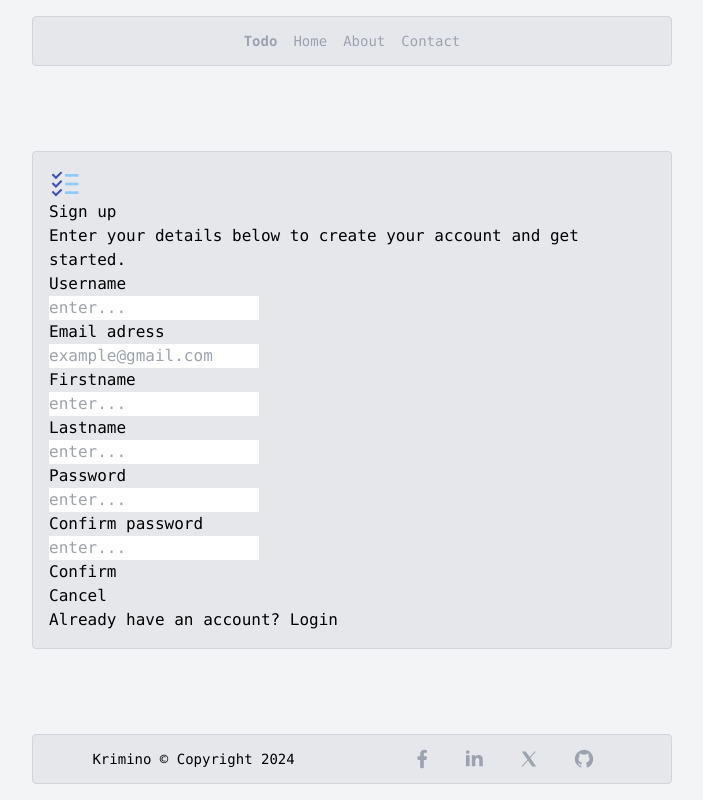
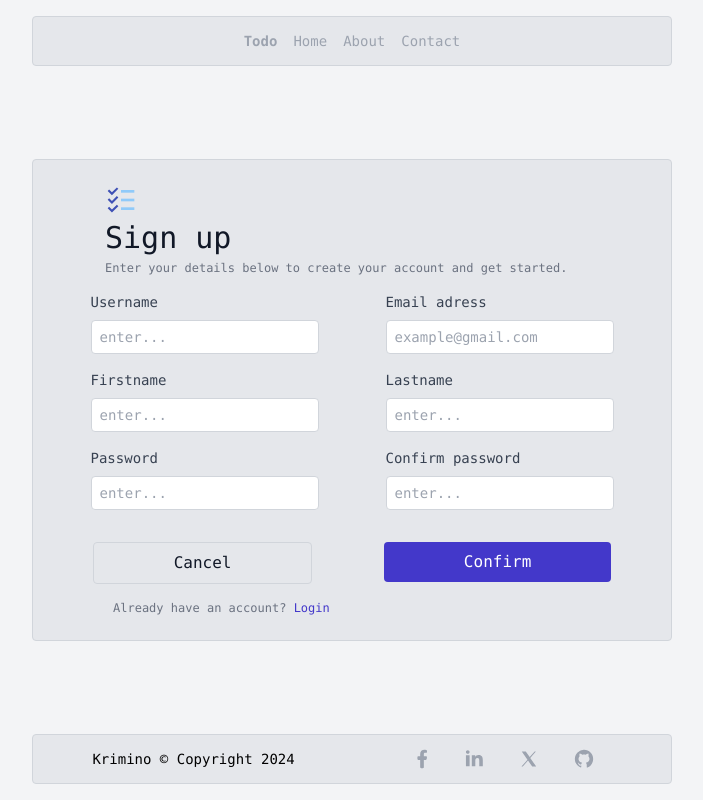
Before and after one commit to AyKrimino/todo, a Django app: page /signup/ in a window 1280 px wide. Shown: the whole page, without its empty margins (288-991 px from the left). Run offline with Django 5.2, Linux system fonts and the light colour scheme; some libraries are stand-ins or nearby versions.

Commit message:
Finishing the signup page styles

```diff
--- a/home/templates/home/login.html
+++ b/home/templates/home/login.html
@@ -5,8 +5,8 @@
 {% block title %}Login{% endblock %}
 
 {% block content %}
-    <div class="max-h-full bg-gray-200 border border-gray-300 rounded p-4 w-full max-w-screen-sm overflow-auto">
-        <div class="">
+    <div class="max-h-full bg-gray-200 border border-gray-300 rounded p-4 w-full max-w-screen-sm">
+        <div class="overflow-auto">
             <div class="mt-4 flex justify-center items-center">
                 <svg class="fill-current w-8 h-8" version="1" xmlns="http://www.w3.org/2000/svg" viewBox="0 0 48 48" enable-background="new 0 0 48 48">
                     <g fill="#3F51B5">
--- a/home/templates/home/signup.html
+++ b/home/templates/home/signup.html
@@ -7,7 +7,7 @@
 {% block content %}
     <div class="max-h-full bg-gray-200 border border-gray-300 rounded p-4 w-full max-w-screen-sm overflow-auto">
 
-        <div class="">
+        <div class="mt-2 ml-2 md:ml-14 sm:ml-5 mr-2">
             <div class="">
                 <svg class="fill-current w-8 h-8" version="1" xmlns="http://www.w3.org/2000/svg" viewBox="0 0 48 48" enable-background="new 0 0 48 48">
                     <g fill="#3F51B5">
@@ -22,92 +22,86 @@
                     </g>
                 </svg>
             </div>
-            <div class="">
+            <div class="my-1 text-3xl text-gray-900">
                 Sign up
             </div>
-            <div class="">
+            <div class="text-xs text-gray-500">
                 Enter your details below to create your account and get started.
             </div>
         </div>
 
-        <div class="">
-            <form method="post">
+        <div class="ml-2 mr-2 mb-2 mt-1">
+            <form method="post" class="flex-col justify-center align-center">
                 {% csrf_token %}
 
-                <div class="">
+                <div class="sm:flex sm:justify-around sm:align-center sm:mt-4">
 
                     <div class="">
-                        <div class="">
+                        <div class="text-sm text-gray-700">
                             <label>Username</label>
                         </div>
-                        {% render_field form.username class="" placeholder="enter..." %}
+                        {% render_field form.username class="placeholder:text-sm mt-2 py-1 px-2 w-full rounded border border-gray-300" placeholder="enter..." %}
                     </div>
 
-                    <div class="">
-                        <div class="">
-                            <div class="">
-                                <label>Email adress</label>
-                            </div>
-                            {% render_field form.email class="" placeholder="example@gmail.com" %}
+                    <div class=" mt-2 sm:mt-0">
+                        <div class="text-sm text-gray-700">
+                            <label>Email adress</label>
                         </div>
+                        {% render_field form.email class="placeholder:text-sm mt-2 py-1 px-2 w-full rounded border border-gray-300" placeholder="example@gmail.com" %}
                     </div>
 
                 </div>
 
-                <div class="">
+                <div class="sm:flex sm:justify-around sm:align-center sm:mt-4">
 
-                    <div class="">
-                        <div class="">
+                    <div class=" mt-2 sm:mt-0">
+                        <div class="text-sm text-gray-700">
                             <label>Firstname</label>
                         </div>
-                        {% render_field form.firstname class="" placeholder="enter..." %}
+                        {% render_field form.firstname class="placeholder:text-sm mt-2 py-1 px-2 w-full rounded border border-gray-300" placeholder="enter..." %}
                     </div>
 
-                    <div class="">
-                        <div class="">
-                            <div class="">
-                                <label>Lastname</label>
-                            </div>
-                            {% render_field form.lastname class="" placeholder="enter..." %}
+                    <div class=" mt-2 sm:mt-0">
+                        <div class="text-sm text-gray-700">
+                            <label>Lastname</label>
                         </div>
+                        {% render_field form.lastname class="placeholder:text-sm mt-2 py-1 px-2 w-full rounded border border-gray-300" placeholder="enter..." %}
                     </div>
 
                 </div>
 
-                <div class="">
+                <div class="sm:flex sm:justify-around sm:align-center sm:mt-4">
 
-                    <div class="">
-                        <div class="">
+                    <div class=" mt-2 sm:mt-0">
+                        <div class="text-sm text-gray-700">
                             <label>Password</label>
                         </div>
-                        {% render_field form.password class="" type="password" placeholder="enter..." %}
+                        {% render_field form.password class="placeholder:text-sm mt-2 py-1 px-2 w-full rounded border border-gray-300" type="password" placeholder="enter..." %}
                     </div>
 
-                    <div class="">
-                        <div class="">
-                            <div class="">
-                                <label>Confirm password</label>
-                            </div>
-                            {% render_field form.password class="" type="password" placeholder="enter..." %}
+                    <div class=" mt-2 sm:mt-0">
+                        <div class="text-sm text-gray-700">
+                            <label>Confirm password</label>
                         </div>
+                        {% render_field form.password class="placeholder:text-sm mt-2 py-1 px-2 w-full rounded border border-gray-300" type="password" placeholder="enter..." %}
                     </div>
 
                 </div>
 
-                <div class="">
+                <div class="sm:flex sm:flex-row-reverse sm:justify-around sm:mt-4">
 
-                    <div class="">
-                        <button class="">Confirm</button>
+                    <div class=" mt-2 sm:mt-0">
+                        <button class="sm:px-20  mt-4 hover:bg-indigo-500 rounded w-full py-2 hover:text-gray-200 bg-indigo-700 text-white w-full">Confirm</button>
                     </div>
 
-                    <div class="">
-                        <button class="">Cancel</button>
+                    <div class=" mt-2 sm:mt-0">
+                        <button class="sm:px-20 mt-4 hover:bg-red-600 rounded w-full py-2 border border-gray-300 text-gray-900 w-full">Cancel</button>
                     </div>
 
                 </div>
 
-                <div class="">
-                    Already have an account? <a class="" href="{% url 'login' %}">Login</a>
+                <div class="md:ml-14 sm:ml-5 sm:mt-4 mt-2 sm:mt-0 text-xs text-gray-500">
+                    Already have an account? <a class="text-indigo-700" href="{% url 'login' %}">Login</a>
                 </div>
 
             </form>
--- a/notes.txt
+++ b/notes.txt
@@ -4,3 +4,4 @@ I learned this things in this project:
 - I created a new user manager using BaseUserManager
 - I customized the TodoUser model in django administration site
 - I used the widget tweaks module to make html classes inside django form inputs
+- I learned how to work with the overflow with tailwindcss
--- a/tasks/templates/tasks/tasks.html
+++ b/tasks/templates/tasks/tasks.html
@@ -3,7 +3,7 @@
 {% block title %}Todo App | username{% endblock %}
 
 {% block content %}
-    <div class="flex-col bg-gray-200 border border-gray-300 rounded p-4 w-full max-w-screen-sm">
+    <div class="max-h-full flex-col bg-gray-200 border border-gray-300 rounded p-4 w-full max-w-screen-sm overflow-auto">
         <div class="flex items-center">
             <div class="">
                 <svg class="fill-current w-8 h-8" version="1" xmlns="http://www.w3.org/2000/svg" viewBox="0 0 48 48" enable-background="new 0 0 48 48">
```
